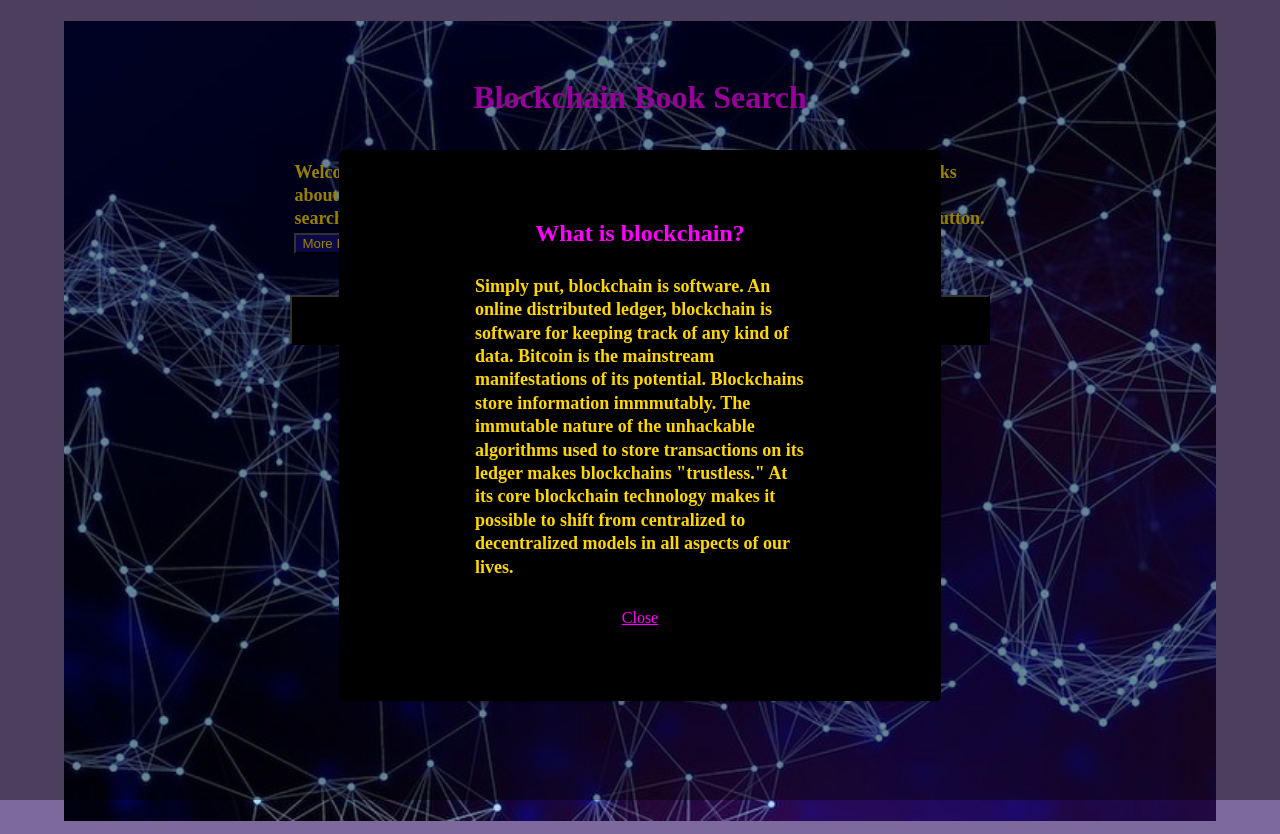
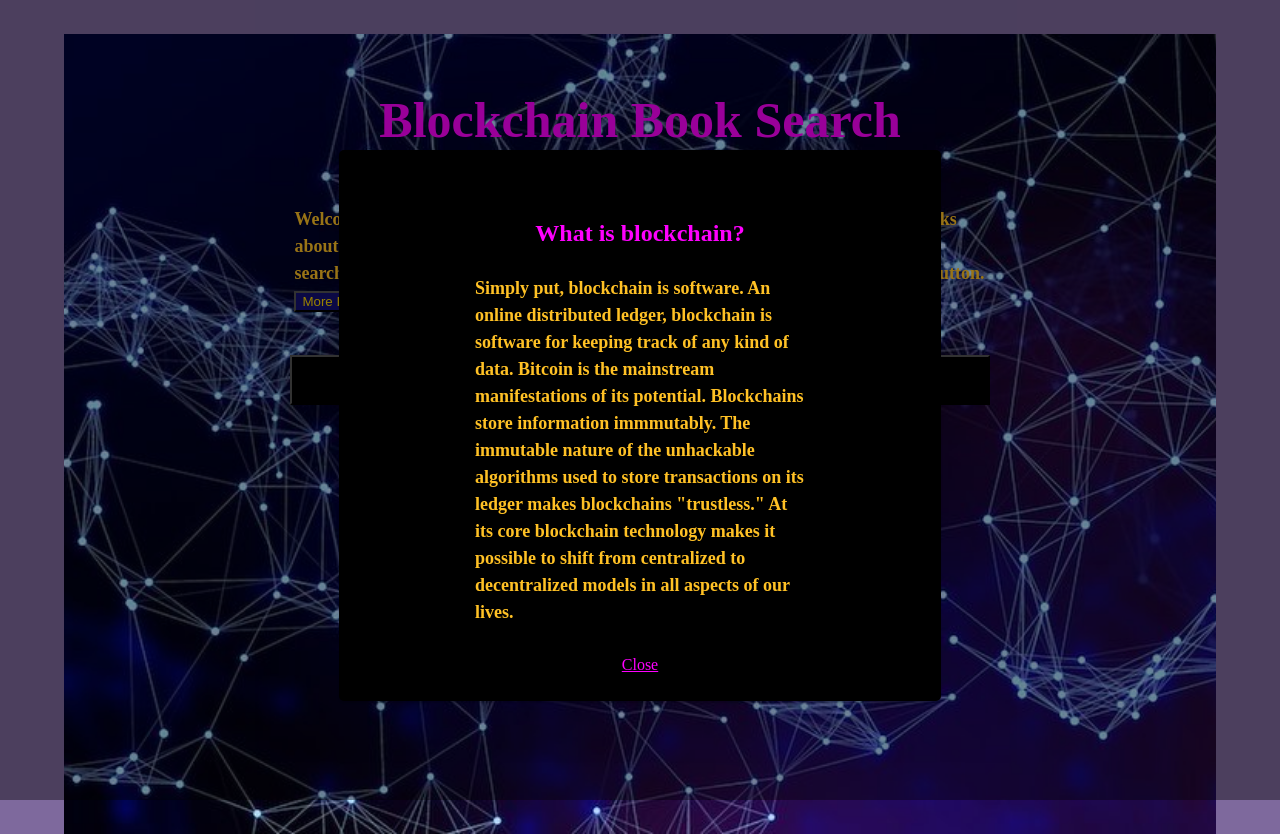
Before and after one commit to hyosung11/blockchain-books-app, a plain HTML site: page index.html in a window 1280 px wide. Both pictures are taken after a click on the button "More Info". Drawn offline with nearby package versions, Linux system fonts and the light colour scheme.

Commit message:
tinkering with css

```diff
--- a/styles.css
+++ b/styles.css
@@ -1,5 +1,5 @@
-@@media @media screen and (min-width: 800px) {
-  /*  */
+@@media screen and (min-width: 600px) {
+  border: 1px solid green;
 }
 
 body {
@@ -28,17 +28,18 @@ body {
 h1 {
   color: magenta;
   text-align: center;
-  justify-content: flex-end;
+  /* justify-content: flex-end; */
   padding-top: 5%;
-  font-size: 40px:
+  font-size: 50px;
 }
 
 p {
-  color: gold;
+  /* color: gold; */
+  color: #ffc125;
   font-size: 18px;
   font-weight: bold;
   padding: 2% 20%;
-  line-height: 130%;
+  line-height: 150%;
   text-align: left;
 
 }
@@ -78,12 +79,14 @@ h2 {
   color: magenta;
   text-align: center;
   justify-content: flex-end;
+  /* justify-content: space-between; */
   padding-top: 5%;
 }
 
 #modal-textbox {
   background: black;
-  color: gold;
+  /* color: gold; */
+  color: #ffc125;
   height: 500px;
 	width: 550px;
 	border-radius: 5px;
```
